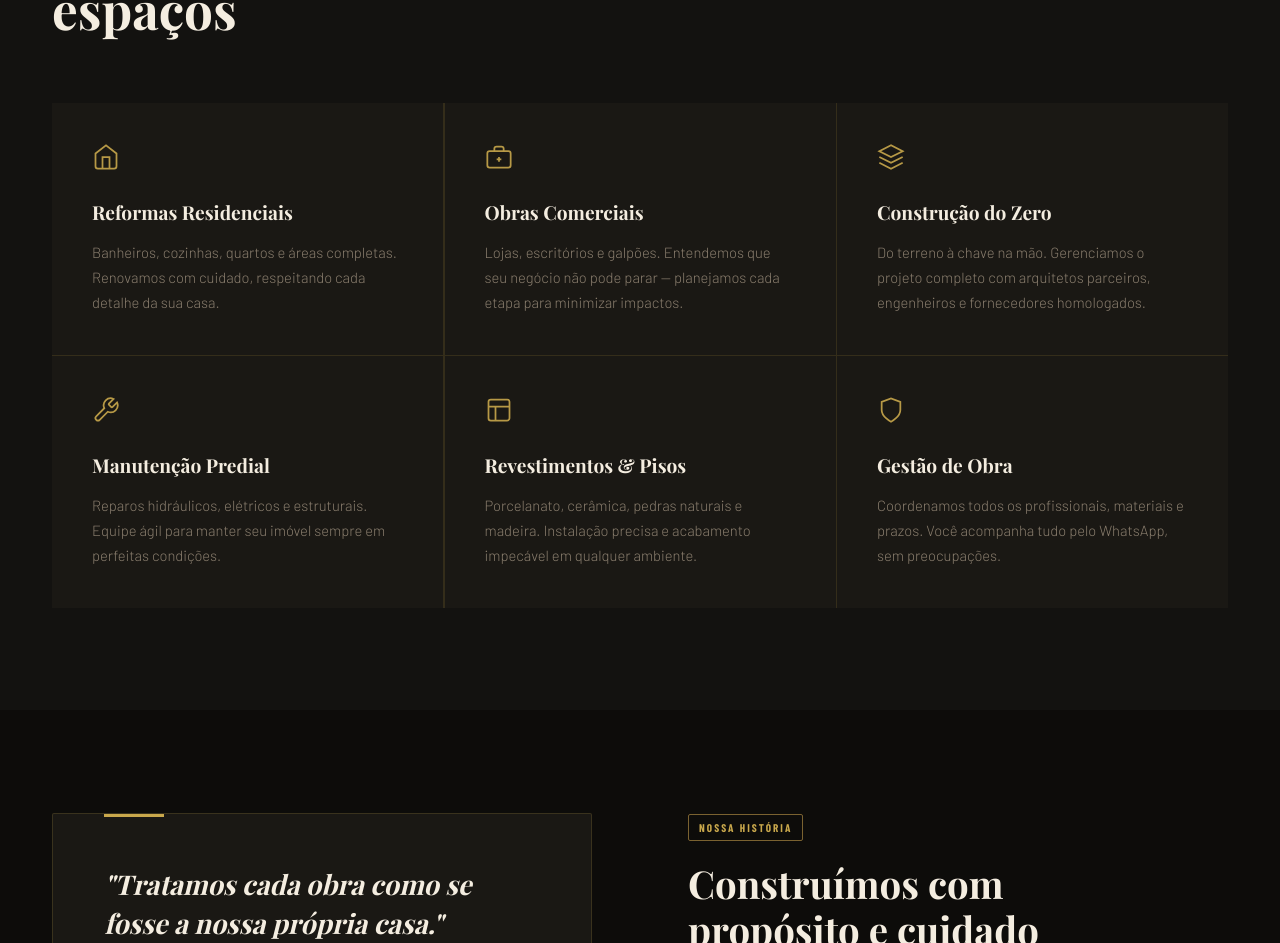
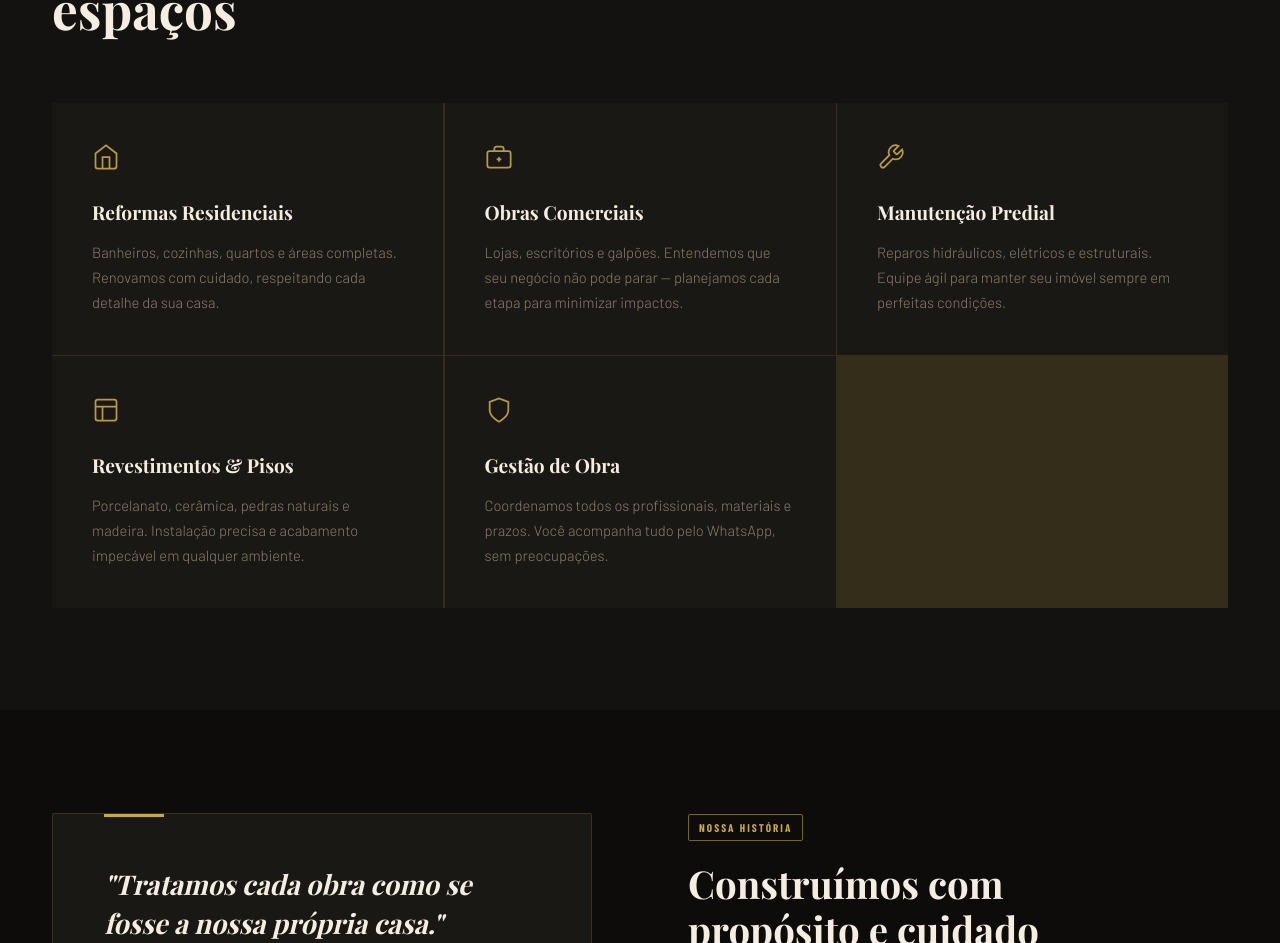
Before and after one commit to Bieli131121/MRC-SITE, a React (Vite) app: page / in a window 1280 px wide. Shown: the part 1085-2028 px from the top of the page. Built offline with nearby package versions, Linux system fonts and the light colour scheme.

Commit message:
remove servico construcao do zero

```diff
--- a/src/components/Services.jsx
+++ b/src/components/Services.jsx
@@ -1,7 +1,6 @@
 const services = [
   { icon: <svg width="28" height="28" viewBox="0 0 24 24" fill="none" stroke="currentColor" strokeWidth="1.5"><path d="M3 9l9-7 9 7v11a2 2 0 01-2 2H5a2 2 0 01-2-2z"/><polyline points="9 22 9 12 15 12 15 22"/></svg>, title: 'Reformas Residenciais', desc: 'Banheiros, cozinhas, quartos e áreas completas. Renovamos com cuidado, respeitando cada detalhe da sua casa.' },
   { icon: <svg width="28" height="28" viewBox="0 0 24 24" fill="none" stroke="currentColor" strokeWidth="1.5"><rect x="2" y="7" width="20" height="14" rx="2"/><path d="M16 7V5a2 2 0 00-2-2h-4a2 2 0 00-2 2v2"/><line x1="12" y1="12" x2="12" y2="16"/><line x1="10" y1="14" x2="14" y2="14"/></svg>, title: 'Obras Comerciais', desc: 'Lojas, escritórios e galpões. Entendemos que seu negócio não pode parar — planejamos cada etapa para minimizar impactos.' },
-  { icon: <svg width="28" height="28" viewBox="0 0 24 24" fill="none" stroke="currentColor" strokeWidth="1.5"><polygon points="12 2 2 7 12 12 22 7 12 2"/><polyline points="2 17 12 22 22 17"/><polyline points="2 12 12 17 22 12"/></svg>, title: 'Construção do Zero', desc: 'Do terreno à chave na mão. Gerenciamos o projeto completo com arquitetos parceiros, engenheiros e fornecedores homologados.' },
   { icon: <svg width="28" height="28" viewBox="0 0 24 24" fill="none" stroke="currentColor" strokeWidth="1.5"><path d="M14.7 6.3a1 1 0 000 1.4l1.6 1.6a1 1 0 001.4 0l3.77-3.77a6 6 0 01-7.94 7.94l-6.91 6.91a2.12 2.12 0 01-3-3l6.91-6.91a6 6 0 017.94-7.94l-3.76 3.76z"/></svg>, title: 'Manutenção Predial', desc: 'Reparos hidráulicos, elétricos e estruturais. Equipe ágil para manter seu imóvel sempre em perfeitas condições.' },
   { icon: <svg width="28" height="28" viewBox="0 0 24 24" fill="none" stroke="currentColor" strokeWidth="1.5"><rect x="3" y="3" width="18" height="18" rx="2"/><path d="M3 9h18M9 21V9"/></svg>, title: 'Revestimentos & Pisos', desc: 'Porcelanato, cerâmica, pedras naturais e madeira. Instalação precisa e acabamento impecável em qualquer ambiente.' },
   { icon: <svg width="28" height="28" viewBox="0 0 24 24" fill="none" stroke="currentColor" strokeWidth="1.5"><path d="M12 22s8-4 8-10V5l-8-3-8 3v7c0 6 8 10 8 10z"/></svg>, title: 'Gestão de Obra', desc: 'Coordenamos todos os profissionais, materiais e prazos. Você acompanha tudo pelo WhatsApp, sem preocupações.' },
```
